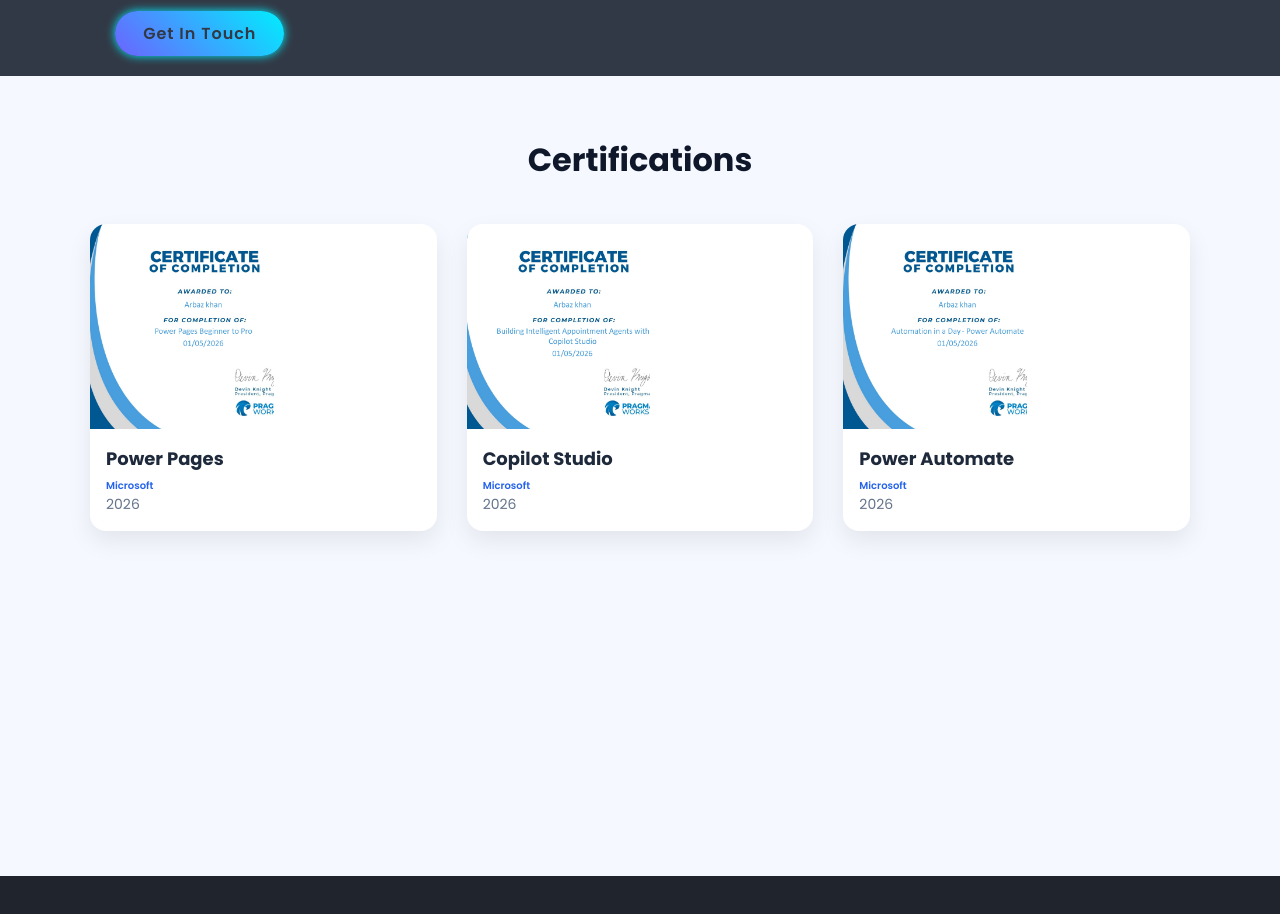
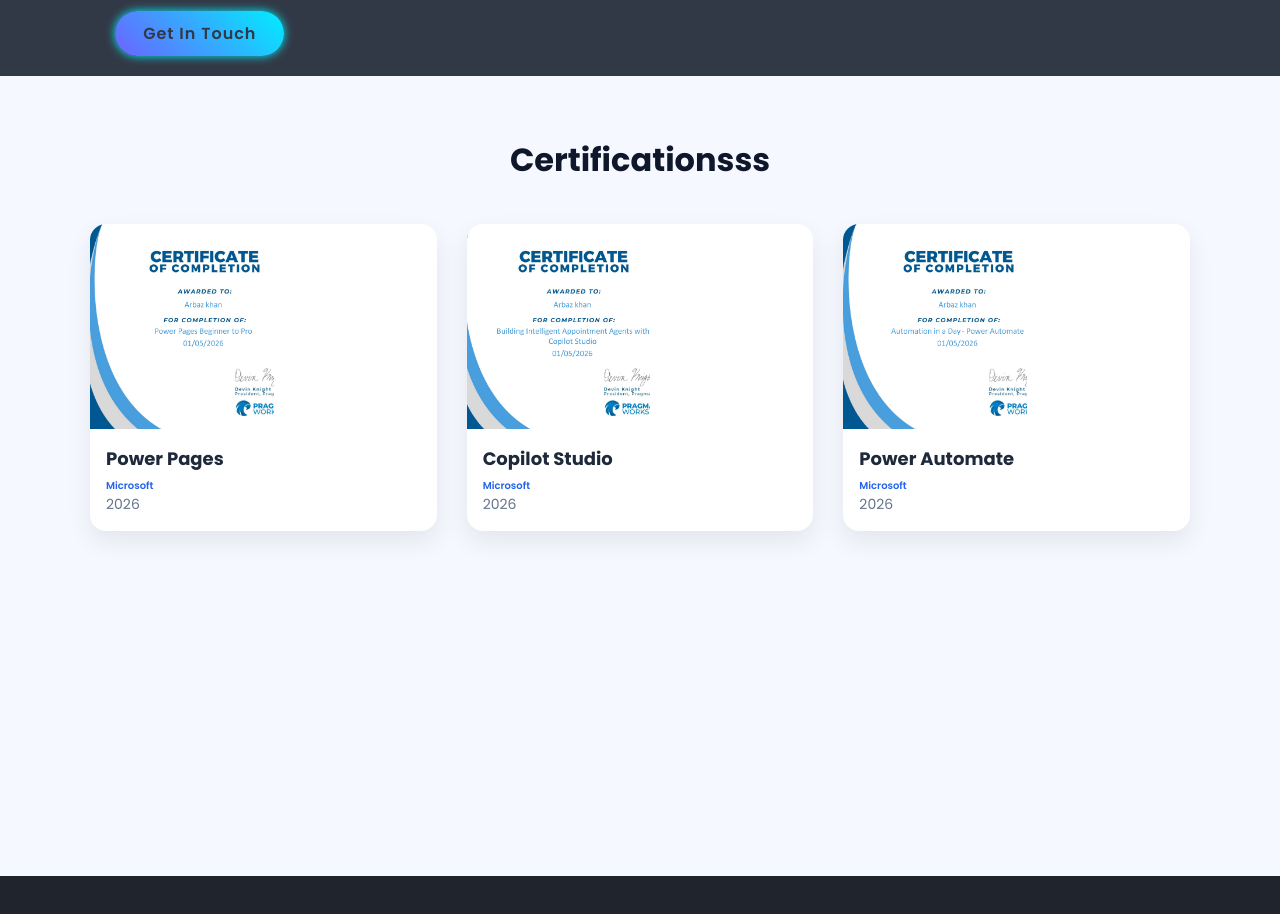
Before and after one commit to ArbazKhan982/Arbaz-khan-Port, a plain HTML site: page index.html in a window 1280 px wide. Shown: the part 4120-5034 px from the top of the page. Drawn offline with nearby package versions, Linux system fonts and the light colour scheme.

Commit message:
Update index.html
update

```diff
--- a/index.html
+++ b/index.html
@@ -1163,7 +1163,7 @@
     <!-- certifications section -->
    <section style="padding:60px 20px; background:#f5f8ff;">
     <h2 style="text-align:center; font-size:32px; margin-bottom:40px; color:#0f172a;">
-        Certifications
+        Certificationsss
     </h2>
 
     <div style="display:grid; grid-template-columns:repeat(auto-fit, minmax(260px, 1fr)); gap:30px; max-width:1100px; margin:auto;">
```
